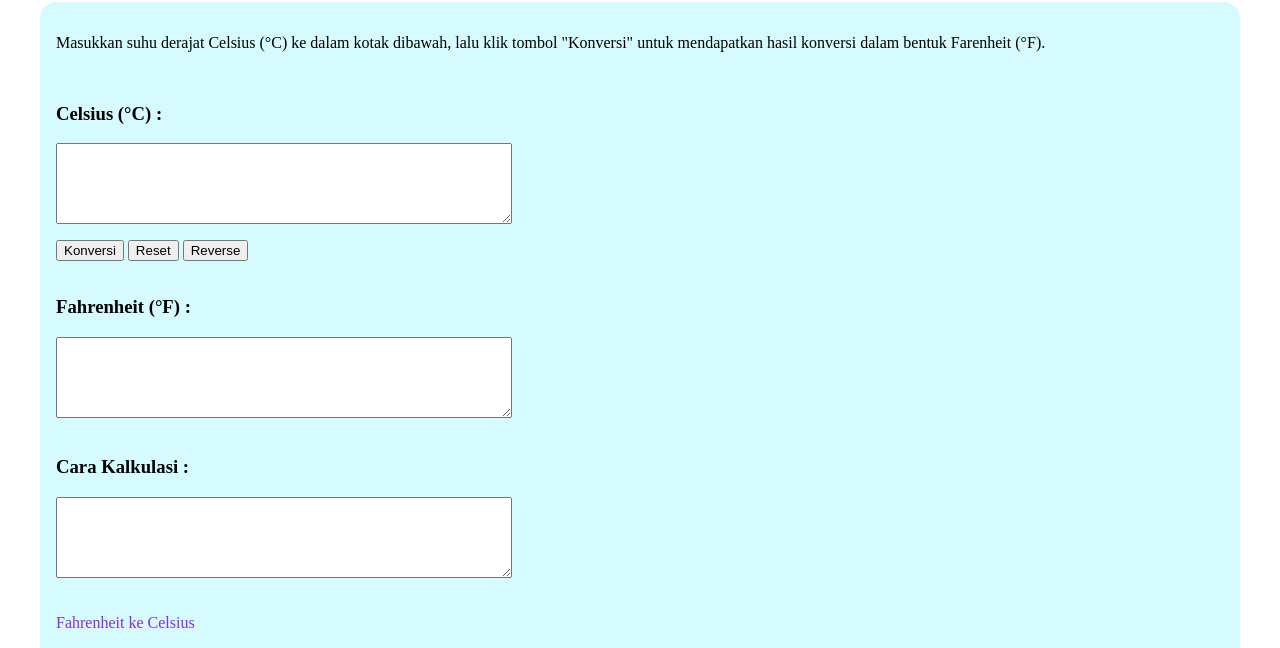
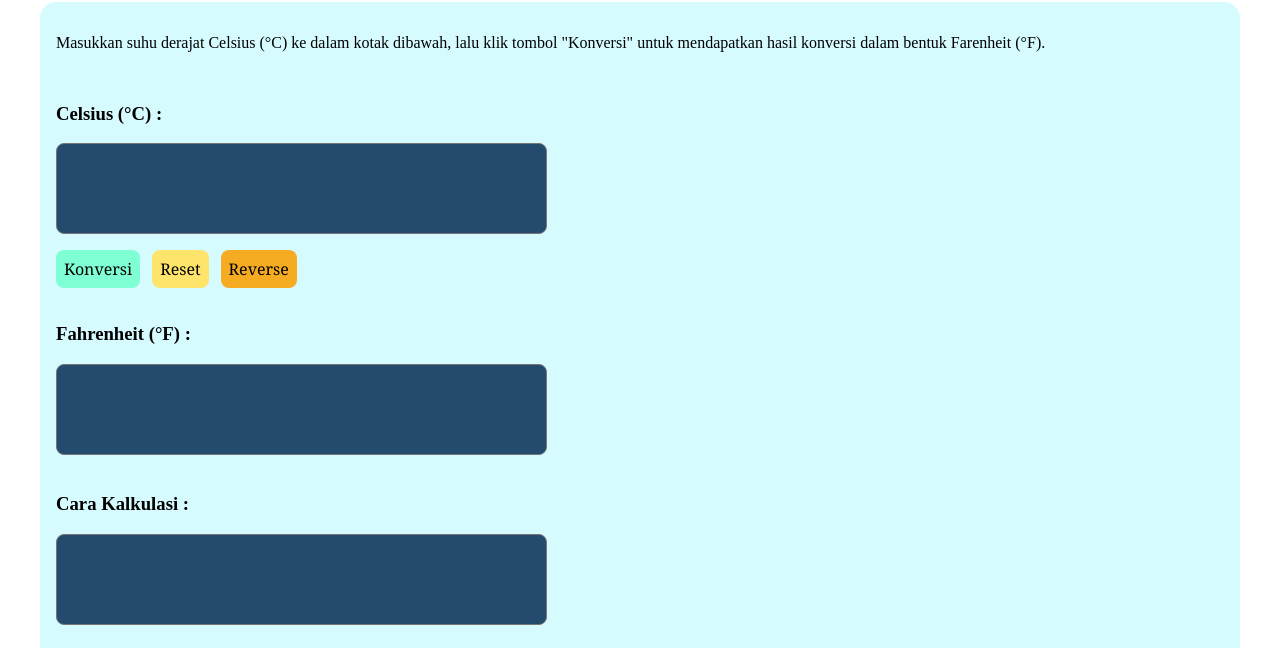
Before and after one commit to revou-fundamental-course/15-apr-24-afterainfirst, a plain HTML site: page assigment.html in a window 1280 px wide. Shown: the part 150-798 px from the top of the page. Drawn offline with Linux system fonts and the light colour scheme.

Commit message:
finish-2

```diff
--- a/assigment.html
+++ b/assigment.html
@@ -14,7 +14,7 @@
     <section class="section-utama">
     <!-- section satu -->
     <section class="section-satu">
-<p>Masukkan suhu derajat Celsius (&deg;C) ke dalam kotak dibawah, lalu klik tombol "Konversi" untuk mendapatkan hasil konversi dalam bentuk Farenheit (&deg;F).</p>
+<p style="text-align: justify;">Masukkan suhu derajat Celsius (&deg;C) ke dalam kotak dibawah, lalu klik tombol "Konversi" untuk mendapatkan hasil konversi dalam bentuk Farenheit (&deg;F).</p>
 
     </section>
     <!-- section dua -->
@@ -22,9 +22,9 @@
         <h3>Celsius (&deg;C) :</h3>
         <textarea></textarea>
         <div style="padding-top: 12px;">
-        <button>Konversi</button>
-        <button>Reset</button>
-        <button>Reverse</button>
+        <button style="background-color: aquamarine;">Konversi</button>
+        <button style="background-color:rgb(255, 228, 108)">Reset</button>
+        <button style="background-color:rgb(245, 171, 34);">Reverse</button>
         </div>
 
             </section>
--- a/css/style.css
+++ b/css/style.css
@@ -1,8 +1,16 @@
 /* ini file css */
+button {
+    padding: 8px;
+    margin-right: 8px;
+    font-size:medium;
+    font-family: 'Georgia', Times New Roman, Times, serif;
+    border-radius: 8px;
+    border: none;
+}
 main {
+    padding-top: 64px;
+    padding-right: 32px;
     padding-left: 32px;
-    padding-right: 32px;
-    padding-top: 64px;
     padding-bottom: 64px;
 }
 .RevoU {
@@ -11,8 +19,8 @@ main {
 }
 .section-utama {
     padding: 16px;
+    border-radius: 16px;
     background-color: rgb(213, 251, 255);
-    border-radius: 16px;
 }
 .section-dua {
     padding-top: 16px;
@@ -27,15 +35,23 @@ main {
     padding-top: 16px;
 }
 textarea {
-    width: 450px;
+    width: 475px;
+    resize: none;
+    padding-inline-start: 12px;
+    padding-top: 12px;
     height: 75px;
+    font-size:x-large;
+    font-family:'Courier New', Courier, monospace;
+    color: azure;
+    border-radius: 8px;
+    background-color:rgb(36, 75, 109);
+}
+#A {
+    font-size: 20px;
+    font-weight: bold;
 }
 #S {
     font-size: 20px;
     font-style: italic;
     font-weight: bold;
 }
-#A {
-    font-size: 20px;
-    font-weight: bold;
-}
```
Also changed, not shown: assets/Logo.png (added), assets/Logo2.png (added), assets/aw.png (added).
